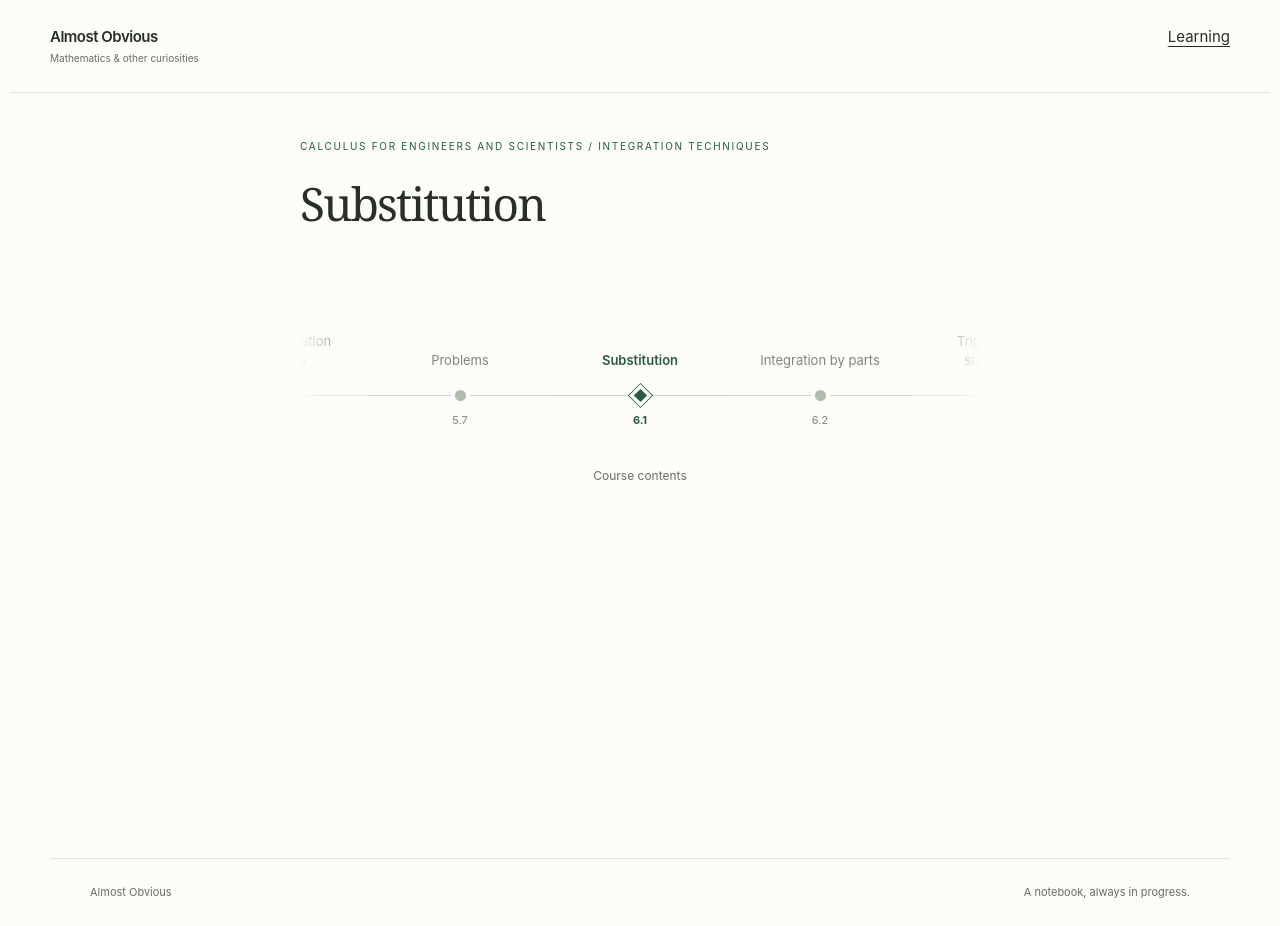
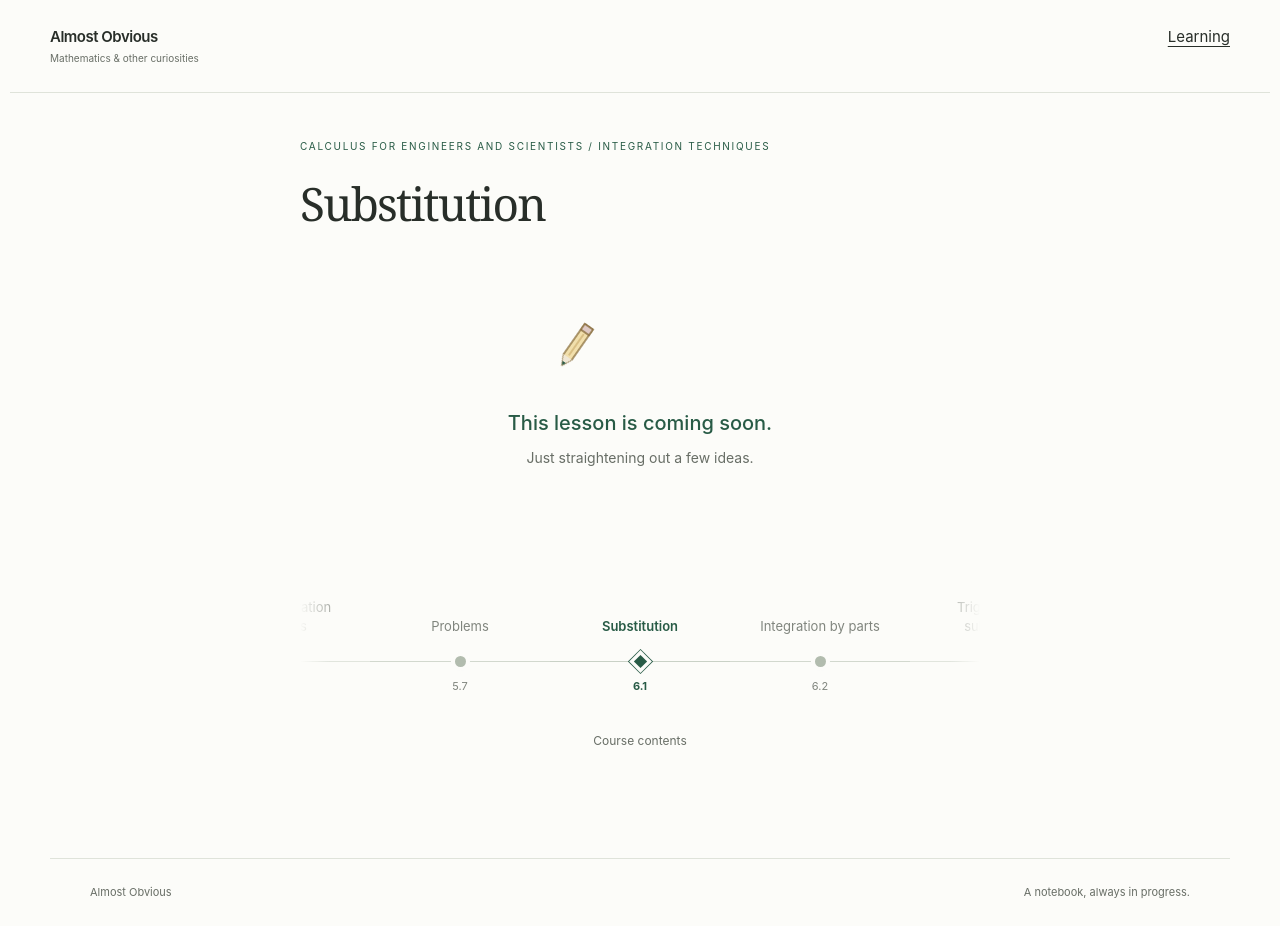
Before and after one commit to Keivan-Mirzaei/Keivan-Mirzaei.github.io, a Jekyll site: the page built from learning/calculus/integration-techniques/substitution.md, in a window 1280 px wide. Built offline with Jekyll 4.4.1, drawn with Linux system fonts in a browser that asks for light colours.

Commit message:
Polish course contents close button and add animated lesson placeholders

```diff
--- /dev/null
+++ b/_includes/learning/coming-soon.html
@@ -0,0 +1,13 @@
+<aside class="topic-coming-soon" aria-label="Lesson coming soon">
+  <svg class="coming-soon-sketch" viewBox="0 0 240 100" width="240" height="100" aria-hidden="true">
+    <path class="coming-soon-line" d="M42 73h53c9 0 8-18 17-18s4 30 14 30 9-12 19-12h52" fill="none" stroke="#9fac97" stroke-width="2" stroke-linecap="round"/>
+    <g class="coming-soon-pencil"><g transform="translate(178 56) rotate(35)">
+      <path d="M-5-26h10v37L0 21l-5-10Z" fill="#f1dfac" stroke="#896e3c" stroke-width="1.4" stroke-linejoin="round"/>
+      <path d="M-5 11h10L0 21Z" fill="#f0e7d5"/><path d="m-2 17 2 4 2-4Z" fill="#285b46"/>
+      <path d="M-5-26h10v7H-5Z" fill="#dec9c4" stroke="#896e3c" stroke-width="1.4"/><path d="M0-17V9" stroke="#c1a05e"/>
+    </g></g>
+    <g class="coming-soon-surprise" fill="none" stroke="#a67936" stroke-width="1.7" stroke-linecap="round"><path d="m174 15 2-7M184 20l6-4M188 29h7"/></g>
+  </svg>
+  <p class="coming-soon-heading">{% if page.problem_set %}New problems are coming soon.{% else %}This lesson is coming soon.{% endif %}</p>
+  <p class="coming-soon-caption">Just straightening out a few ideas.</p>
+</aside>
--- a/_layouts/learning-topic.html
+++ b/_layouts/learning-topic.html
@@ -35,7 +35,9 @@ layout: null
       {% unless page.problem_set %}<p class="eyebrow">{{ learning_course.title | escape }}{% if learning_module.title != page.title %} / {{ learning_module.title | escape }}{% endif %}</p>{% endunless %}
       <h1>{{ page.title | escape }}</h1>
       {% if page.description and page.problem_set != true %}<p class="topic-lead">{{ page.description | escape }}</p>{% endif %}
-      {% if page.problem_set %}<div id="module-problems">{{ content }}</div>{% else %}{{ content }}{% endif %}
+      {% assign topic_body = content | strip %}
+      {% capture rendered_topic_body %}{% if topic_body == '' %}{% unless page.exercises.size > 0 %}{% include learning/coming-soon.html %}{% endunless %}{% else %}{{ content }}{% endif %}{% endcapture %}
+      {% if page.problem_set %}<div id="module-problems">{{ rendered_topic_body }}</div>{% else %}{{ rendered_topic_body }}{% endif %}
       {% if page.exercises.size > 0 %}
       <section id="practice" class="practice" aria-labelledby="practice-title">
         <h2 id="practice-title">Quiz</h2>
@@ -73,7 +75,7 @@ layout: null
   </main>
   <footer>{{ site.title }}<span>A notebook, always in progress.</span></footer>
   <dialog id="topic-map" aria-labelledby="contents-title">
-    <div class="dialog-heading"><h2 id="contents-title">{{ learning_course.title | escape }}</h2><button id="close-course-map" aria-label="Close course contents">×</button></div>
+    <div class="dialog-heading"><h2 id="contents-title" tabindex="-1">{{ learning_course.title | escape }}</h2><button id="close-course-map" aria-label="Close course contents"><svg viewBox="0 0 24 24" width="20" height="20" fill="none" stroke="currentColor" stroke-width="1.6" stroke-linecap="round" aria-hidden="true"><path d="m6 6 12 12M18 6 6 18"/></svg></button></div>
     <nav class="topic-contents-list" aria-label="Course contents">
       {% for module in learning_course.modules %}
       <details class="course-module"{% if module.slug == page.module_key %} open{% endif %}>
--- a/assets/css/learning-problems.css
+++ b/assets/css/learning-problems.css
@@ -23,5 +23,4 @@
 .problem-status-options { position: absolute; z-index: 3; top: 100%; right: 0; min-width: 150px; padding: 6px; background: var(--paper); border-radius: 5px; box-shadow: 0 6px 24px #282e291c; }
 .problem-status-options button { display: block; width: 100%; text-align: left; padding: 11px 12px; color: var(--muted); font-size: 12px; border-radius: 3px; }
 .problem-status-options [aria-pressed=true] { background: #e9eee4; }
-.problems-empty { color: var(--muted); padding: 24px; border-radius: 7px; background: #f3f0f5; }
 @media(max-width:600px) { .topic-wrap .problem-card { padding: 20px; } .problem-card-header { flex-wrap: wrap; gap: 8px; } .problem-status-menu { margin-left: auto; } }
--- a/assets/css/learning-topic.css
+++ b/assets/css/learning-topic.css
@@ -254,3 +254,17 @@ section[id], figure[id] { scroll-margin-top: 24px; }
 .higher-playback button { font: inherit; font-size: 14px; color: #285b46; background: #edf1e9; border: 0; border-radius: 4px; padding: 9px 22px; min-width: 90px; cursor: pointer; }
 .higher-playback button:hover { background: #e1e9dc; }
 .higher-playback button:focus-visible { outline: 2px solid #285b46; outline-offset: 3px; }
+
+.topic-coming-soon { margin: 40px 0 48px; padding: 22px 12px; text-align: center; }
+.coming-soon-sketch { display: block; max-width: 100%; margin: 0 auto 16px; overflow: visible; }
+.topic-wrap .coming-soon-heading { margin: 0 0 8px; font: 500 20px/1.5 -apple-system,BlinkMacSystemFont,'Segoe UI',sans-serif; color: var(--green); }
+.topic-wrap .coming-soon-caption { margin: 0 auto; max-width: 360px; font: 14px/1.7 -apple-system,BlinkMacSystemFont,'Segoe UI',sans-serif; color: var(--muted); }
+.coming-soon-surprise { opacity: 0; }
+@media(prefers-reduced-motion:no-preference) {
+  .coming-soon-pencil { animation: pencil-doodle 5s ease-in-out infinite; transform-origin: 166px 62px; }
+  .coming-soon-line { stroke-dasharray: 225; animation: pencil-ink 5s ease-in-out infinite; }
+  .coming-soon-surprise { animation: pencil-oops 5s ease-in-out infinite; }
+  @keyframes pencil-doodle { 0%,8% { transform: translateX(-124px); } 40% { transform: translate(-55px,0); } 48% { transform: translate(-43px,-12px) rotate(-8deg); } 56% { transform: translate(-28px,12px) rotate(8deg); } 64% { transform: translate(-12px,0); } 78%,86% { transform: translate(27px,0); } 90% { transform: translate(27px,-10px) rotate(-12deg); } 100% { transform: translateX(-124px); } }
+  @keyframes pencil-ink { 0%,8% { stroke-dashoffset: 225; opacity: 1; } 78%,90% { stroke-dashoffset: 0; opacity: 1; } 98%,100% { stroke-dashoffset: 0; opacity: 0; } }
+  @keyframes pencil-oops { 0%,45%,65%,100% { opacity: 0; } 49%,59% { opacity: 1; } }
+}
--- a/assets/css/learning.css
+++ b/assets/css/learning.css
@@ -15,7 +15,7 @@
 .topic-chain-link:focus-visible { outline: 2px solid var(--green); outline-offset: -3px; border-radius: 4px; }
 @media(prefers-reduced-motion:no-preference) { .topic-chain-link { transition: opacity .3s ease; } }
 #topic-contents { background: transparent; color: var(--muted); font-size: 12px; margin-top: 8px; padding: 10px 16px; }
-dialog{position:fixed;inset:auto 0 0;margin:0 auto;width:min(860px,100%);max-height:75dvh;overflow:auto;border:0;border-radius:22px 22px 0 0;padding:28px 28px max(35px,env(safe-area-inset-bottom));background:var(--paper);color:var(--ink);box-shadow:0 -8px 40px #18271e22}dialog::backdrop{background:#18271e55;backdrop-filter:blur(4px)}.dialog-heading{display:flex;align-items:center;justify-content:space-between;gap:20px}.dialog-heading h2{font-size:30px;margin:0}#close-course-map{display:grid;place-items:center;flex:0 0 44px;width:44px;height:44px;padding:0;border:0;border-radius:50%;background:transparent;font-size:24px;line-height:1;color:var(--muted)}#close-course-map:hover{color:var(--green);background:var(--tint)}.topic-contents-list{display:flex;flex-direction:column;margin-top:20px}
+dialog{position:fixed;inset:auto 0 0;margin:0 auto;width:min(860px,100%);max-height:75dvh;overflow:auto;border:0;border-radius:22px 22px 0 0;padding:28px 28px max(35px,env(safe-area-inset-bottom));background:var(--paper);color:var(--ink);box-shadow:0 -8px 40px #18271e22}dialog::backdrop{background:#18271e55;backdrop-filter:blur(4px)}.dialog-heading{display:flex;align-items:center;justify-content:space-between;gap:20px}.dialog-heading h2{font-size:30px;margin:0}#close-course-map{display:grid;place-items:center;flex:0 0 44px;width:44px;height:44px;padding:0;border:0;border-radius:5px;background:#edf1e9;color:var(--muted)}#close-course-map:hover{color:var(--green);background:var(--tint)}.topic-contents-list{display:flex;flex-direction:column;margin-top:20px}
 .learning-intro{padding:60px 0 35px}.learning-intro>p:last-child{color:var(--muted)}.courses{display:grid;grid-template-columns:repeat(3,minmax(0,1fr));gap:24px;margin-bottom:60px}.course{background:#f1f3ec;border-radius:8px;overflow:hidden;align-self:start}.thumbnail{height:170px;background:#e9eee2;display:grid;place-items:center}.thumbnail svg{width:210px;height:135px;fill:none;stroke:var(--green);stroke-width:1.5}.course-body{padding:23px}.course h2{font-size:27px;margin:0;text-align:center}@media(max-width:800px){.courses{grid-template-columns:1fr}}@media(max-width:600px){main{padding:0 20px}.masthead{padding:18px 20px}h1{font-size:40px}.learning-intro{padding-top:35px}footer{padding:22px 20px}footer span{display:none}dialog{padding:20px 20px max(28px,env(safe-area-inset-bottom))}.dialog-heading h2{font-size:25px}}@media(prefers-reduced-motion:no-preference){dialog[open]{animation:sheet-in .18s ease-out}@keyframes sheet-in{from{transform:translateY(28px);opacity:0}to{transform:translateY(0);opacity:1}}}
 .module-topics ol{list-style:none;padding:0;margin:32px 0 45px}.module-topics a{display:block;padding:12px 16px;text-decoration:none;border-radius:5px;font-size:15px}.module-topics li:nth-child(odd){background:#f1f3ec;border-radius:5px}.course-module{margin:0 0 12px}.course-module summary{padding:12px 0;font-size:14px;color:var(--green)}.course h2{font-size:25px;line-height:1.25}
 
@@ -30,3 +30,5 @@ a.course:hover { background: #f1f3ec; color: inherit; }
 .course-outline-module { margin: 40px 0 50px; }
 .course-outline-module h2 { font: 500 19px/1.4 -apple-system,BlinkMacSystemFont,'Segoe UI',sans-serif; color: var(--green); }
 .course-outline-module h2 span { color: var(--muted); font-size: 13px; margin-right: 12px; }
+
+#contents-title:focus { outline: none; }
--- a/assets/js/learning-problems.js
+++ b/assets/js/learning-problems.js
@@ -102,6 +102,4 @@ if (cards.length) {
   next.addEventListener('click', () => { show(active + 1); (next.disabled ? previous : next).focus({ preventScroll: true }); });
   document.addEventListener('pointerdown', e => entries.forEach(entry => { if (!entry.menu.contains(e.target)) entry.menu.open = false; }));
   update();
-} else {
-  const empty = document.createElement('p'); empty.className = 'problems-empty'; empty.textContent = 'Problems for this module are being prepared.'; root.append(empty);
 }
--- a/assets/js/learning-topic.js
+++ b/assets/js/learning-topic.js
@@ -110,6 +110,7 @@
   const contents = $('topic-map');
   $('topic-contents').onclick = () => {
     contents.showModal();
+    $('contents-title').focus({ preventScroll: true });
     $('topic-contents').setAttribute('aria-expanded', 'true');
   };
   $('close-course-map').onclick = () => contents.close();
```
